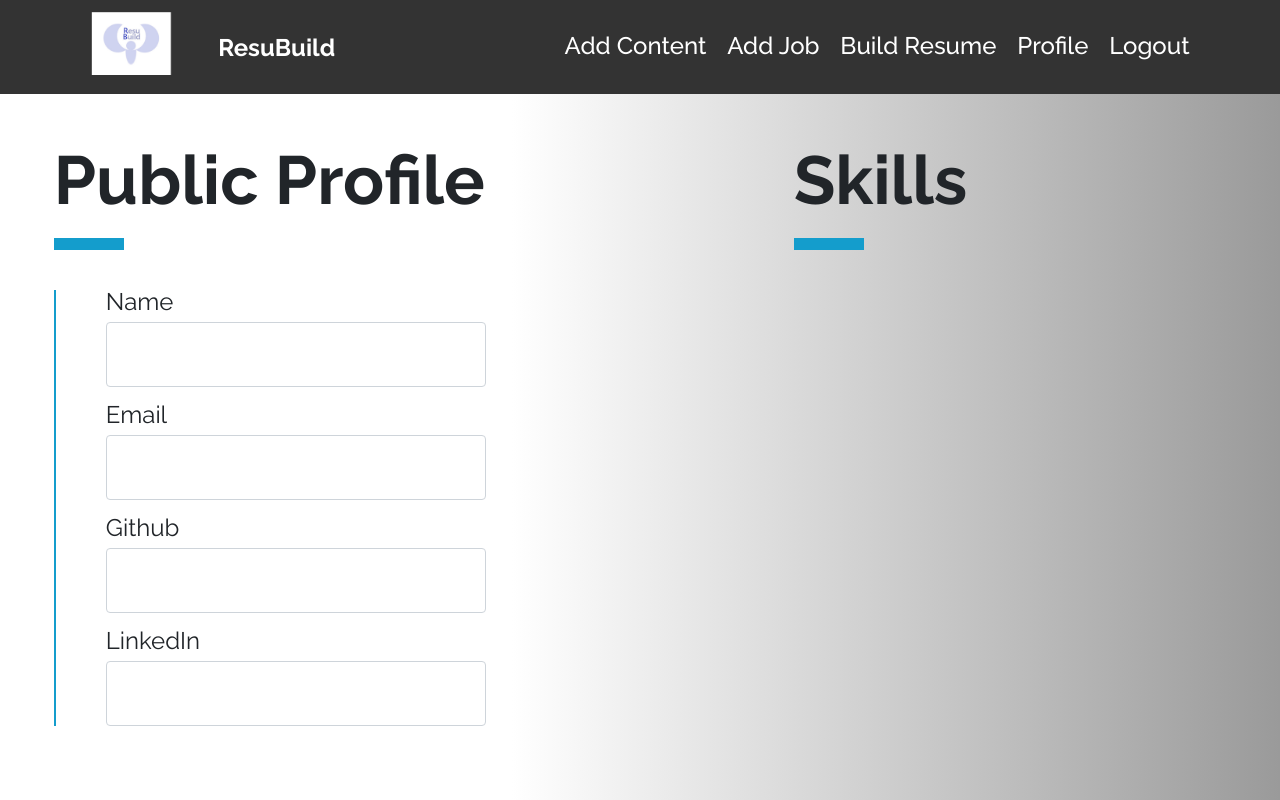
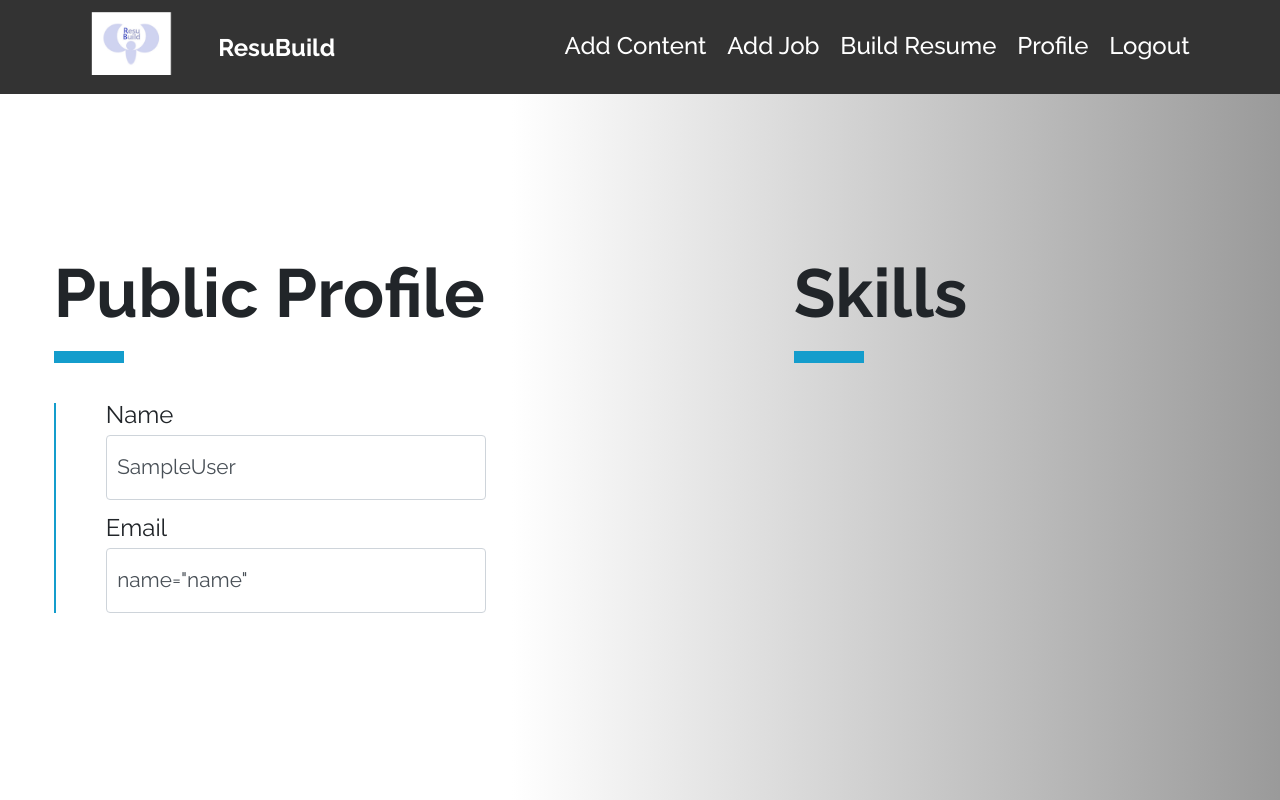
Before and after one commit to ResuBuild/resubuild, a Node server app: page /profile in a window 1280 px wide. Run offline with Node 20, Linux system fonts and the light colour scheme; the visitor is signed in with stand-in values (Sample User, id 1); some libraries are stand-ins or nearby versions.

Commit message:
live updating pages

```diff
--- a/routes/landingPage.js
+++ b/routes/landingPage.js
@@ -30,7 +30,8 @@
 
 router.get('/profile', ensureAuthenticated, function(req,res){
   res.render("profile", {
-    currentUser : res.locals.user
+    currentUser : res.locals.user,
+    firstname : res.locals.user.firstname + res.locals.user.lastname
   });
 });
 
--- a/views/profile.handlebars
+++ b/views/profile.handlebars
@@ -58,25 +58,13 @@
               <form method="post">
                 <div class="form-group">
                   <h2 class="form-control-label Raleway1p5">Name</h2>
-                  <input type="text" name="name" class="form-control" required>
+                  <input type="text" value = {{firstname}} name="name" class="form-control" required>
                 </div>
               </form>
               <form method="post">
                 <div class="form-group">
                   <h2 class="form-control-label Raleway1p5">Email</h2>
-                  <input type="text" name="name" class="form-control" required>
-                </div>
-              </form>
-              <form method="post">
-                <div class="form-group">
-                  <h2 class="form-control-label Raleway1p5">Github</h2>
-                  <input type="text" name="name" class="form-control" required>
-                </div>
-              </form>
-              <form method="post">
-                <div class="form-group">
-                  <h2 class="form-control-label Raleway1p5">LinkedIn</h2>
-                  <input type="text" name="name" class="form-control" required>
+                  <input type="text" value = {{currentUser.email}} name="name" class="form-control" required>
                 </div>
               </form>
             </div>
```
